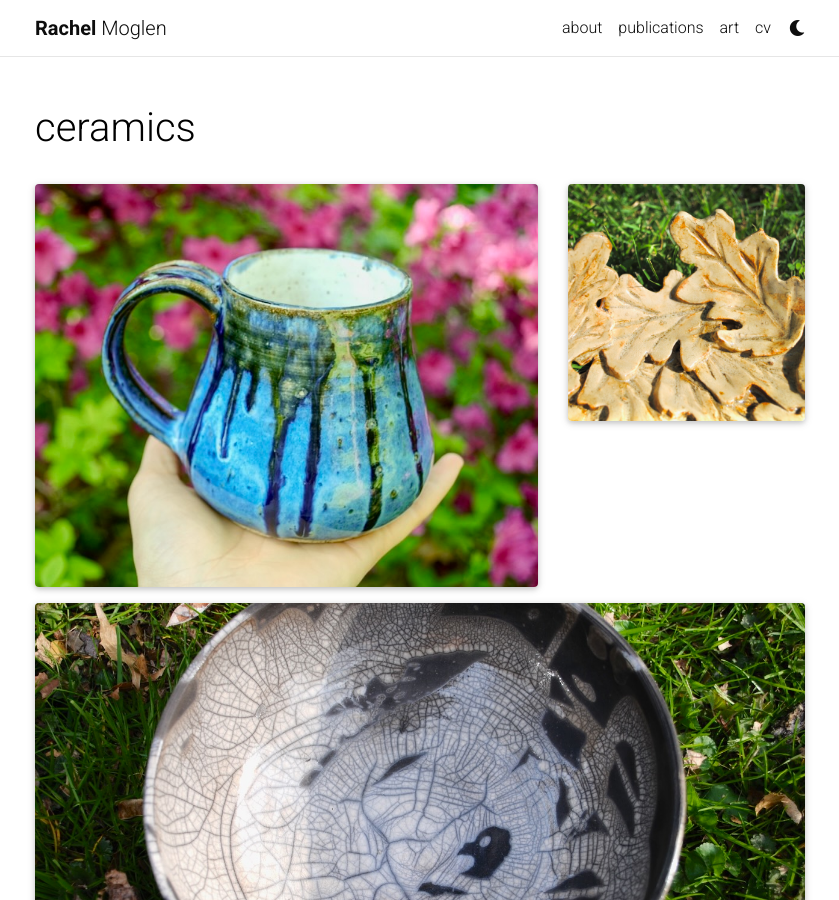
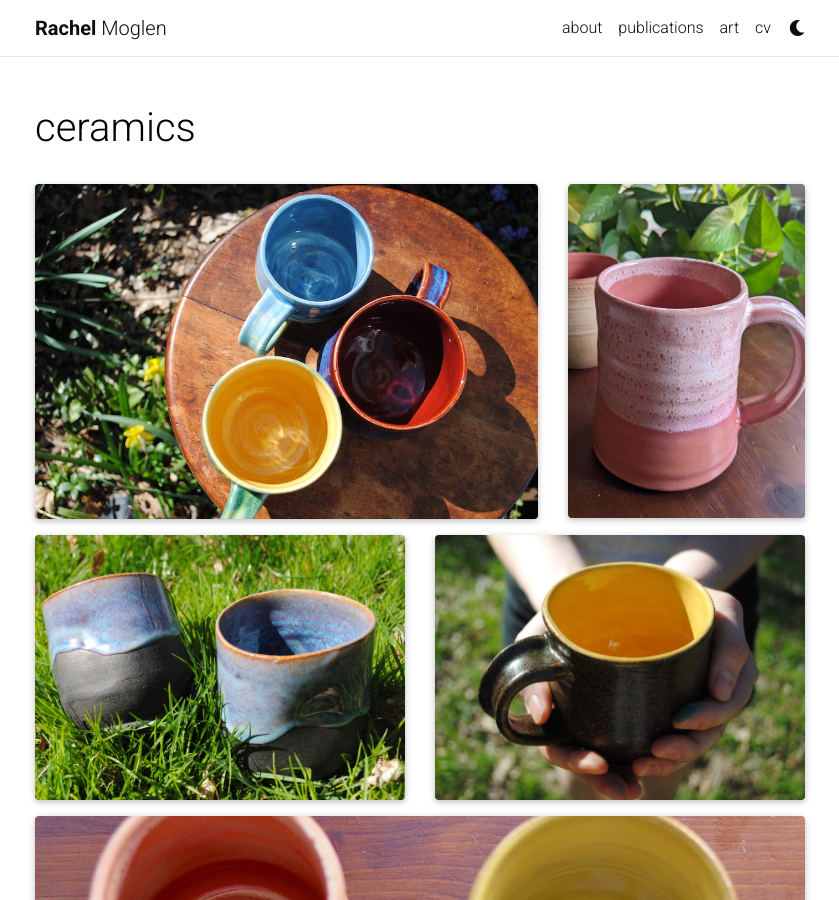
Before and after one commit to rmoglen/rmoglen.github.io, a Jekyll site: the page built from _projects/ceramics.md, in a window 1280 px wide and 900 px high. Shown: the whole window, without its empty margins (220-1059 px from the left). Built offline with Jekyll 4.4.1, drawn with Linux system fonts in a browser that asks for light colours; full-size pictures stand in for the smaller copies a plugin makes; comment, search, counter and statistics services are not loaded; a style sheet for code colours, icons or effects is not loaded.

Commit message:
more photos

```diff
--- a/_projects/ceramics.md
+++ b/_projects/ceramics.md
@@ -9,19 +9,12 @@ category: work
 
 <div class="row">
     <div class="col-sm-8 mt-3 mt-md-0">
-        {% include figure.html path="assets/img/6.jpg" title="" class="img-fluid rounded z-depth-1" %}
+        {% include figure.html path="assets/img/4.jpg" title="" class="img-fluid rounded z-depth-1" %}
     </div>
     <div class="col-sm-4 mt-3 mt-md-0">
-        {% include figure.html path="assets/img/11.jpg" title="" class="img-fluid rounded z-depth-1" %}
+        {% include figure.html path="assets/img/1.jpg" title="" class="img-fluid rounded z-depth-1" %}
     </div>
 </div>
-
-<div class="row">
-    <div class="col-sm mt-3 mt-md-0">
-        {% include figure.html path="assets/img/13.jpeg" title="" class="img-fluid rounded z-depth-1" %}
-    </div>
-</div>
-
 
 <div class="row">
     <div class="col-sm mt-3 mt-md-0">
@@ -47,6 +40,16 @@ category: work
     </div>
 </div>
 
+
+<div class="row">
+    <div class="col-sm-8 mt-3 mt-md-0">
+        {% include figure.html path="assets/img/13.jpg" title="" class="img-fluid rounded z-depth-1" %}
+    </div>
+    <div class="col-sm-4 mt-3 mt-md-0">
+        {% include figure.html path="assets/img/14.jpg" title="" class="img-fluid rounded z-depth-1" %}
+    </div>
+</div>
+
 <div class="row justify-content-sm-center">
     <div class="col-sm mt-3 mt-md-0">
         {% include figure.html path="assets/img/11.jpeg" title="" class="img-fluid rounded z-depth-1" %}
```
Also changed, not shown: assets/img/1.jpeg, assets/img/14.jpeg (added), assets/img/15.jpeg (added).
